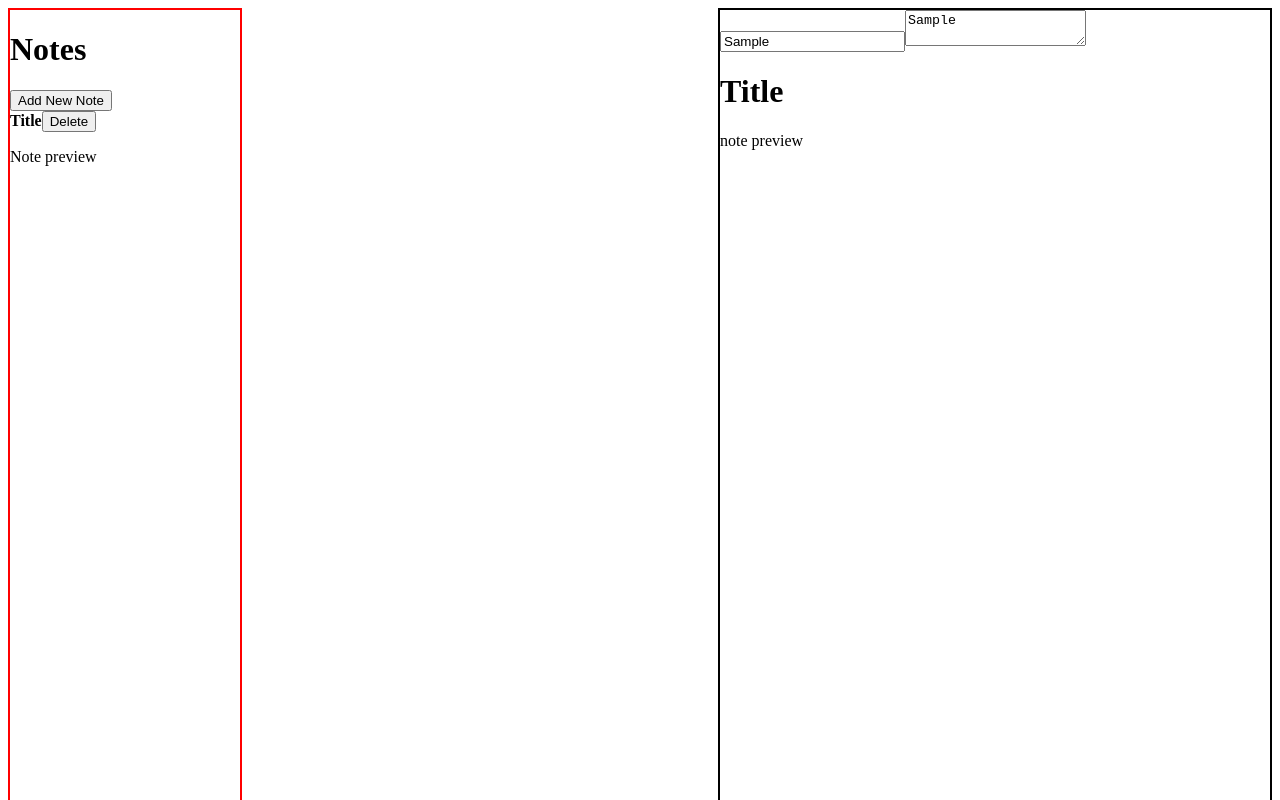
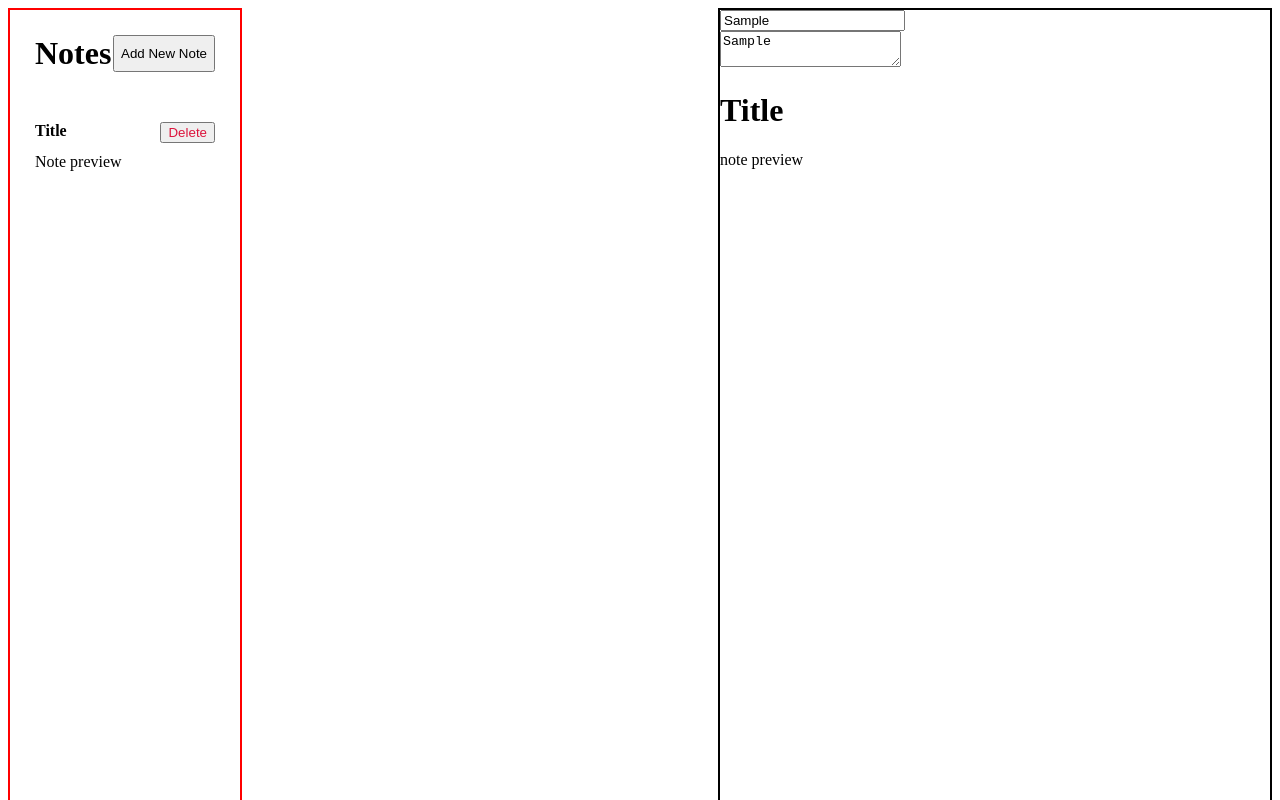
Before and after one commit to maisha-i/Capstone-fullstack-app, a React (Create React App) app in the folder frontend/note-it-down/: page / in a window 1280 px wide. Both pictures are taken after typing "Sample", "Sample" into the empty fields and a click on the button "Add New Note". Shown: the top 800 px of the page. Built offline with nearby package versions, Linux system fonts and the light colour scheme.

Commit message:
add new note working

```diff
--- a/frontend/note-it-down/package.json
+++ b/frontend/note-it-down/package.json
@@ -10,6 +10,7 @@
     "react": "^18.2.0",
     "react-dom": "^18.2.0",
     "react-scripts": "5.0.1",
+    "react-uuid": "^1.0.2",
     "web-vitals": "^2.1.4"
   },
   "scripts": {
--- a/frontend/note-it-down/src/App.js
+++ b/frontend/note-it-down/src/App.js
@@ -3,12 +3,23 @@ import './App.css';
 // import LoginPage from './loginPage/LoginPage';
 // import ContentPage from './Contents/ContentPage';
 import NotesMain from './NotesPage/NotesMain';
-// import Notes from './NotesPage/Notes';
 import NotesSide from './NotesPage/NotesSide';
+import uuid from 'react-uuid';
 
 function App() {
 
+  const [notes, setNotes] = useState([])
 
+  const onAddNote = () => {
+
+    const newNote = {
+      id: uuid(),
+      title: "new note",
+      content:"...",
+    };
+
+    setNotes([newNote, ...notes])
+  };
 
 
   return (
@@ -20,8 +31,8 @@ function App() {
       <div className="cover page1"></div> */}
 
       {/* <ContentPage /> */}
-      {/* <Notes /> */}
-      <NotesSide  />
+
+      <NotesSide notes = {notes}  onAddNote={onAddNote} />
       <NotesMain />
 
     </>
--- a/frontend/note-it-down/src/NotesPage/Notes.css
+++ b/frontend/note-it-down/src/NotesPage/Notes.css
@@ -9,7 +9,40 @@
     border: solid black 2px;
     width: 550px;
     height: 1000px;
-    display: block;
+
     float: right;
 
 }
+
+.app-sidebar-header {
+    display: flex;
+    justify-content: space-between;
+    padding: 25px;
+  }
+
+  .app-sidebar-header h1 {
+    margin: 0;
+  }
+
+  .app-sidebar-notes {
+    height: calc(100vh - 78px);
+    overflow-y: scroll;
+  }
+  .app-sidebar-note {
+    padding: 25px;
+    cursor: pointer;
+  }
+  .sidebar-note-title {
+    display: flex;
+    justify-content: space-between;
+  }
+  .app-sidebar-note button {
+    color: crimson;
+  }
+  .app-sidebar-note p {
+    margin: 10px 0;
+  }
+
+  .input{
+      display: block
+  }
--- a/frontend/note-it-down/src/NotesPage/NotesMain.js
+++ b/frontend/note-it-down/src/NotesPage/NotesMain.js
@@ -5,7 +5,7 @@ function NotesMain(){
     return <div className="notes-main">
         <div className="app-main-note-edit">
 
-        <input type="text" id="title" autoFocus />
+        <input class= 'input' type="text" id="title" autoFocus />
 
         <textarea id="body" placeholder="Write your note here..." />
 
--- a/frontend/note-it-down/src/NotesPage/NotesSide.js
+++ b/frontend/note-it-down/src/NotesPage/NotesSide.js
@@ -1,15 +1,18 @@
 import "./Notes.css"
 
-function NotesSide({ notes}){
+function NotesSide({notes, onAddNote}){
     return (
         <div className="notes-sidebar">
           <div className="app-sidebar-header">
             <h1>Notes</h1>
-            <button>Add New Note</button>
+
+            <button onClick={onAddNote}>Add New Note</button>
         </div>
 
         <div className="app-sidebar-notes">
-            <div className="app-sidebar-note">
+            {notes.map((note) => (
+                 <div className="app-sidebar-note">
+
             <div className="sidebar-note-title">
 
             <strong>Title</strong>
@@ -21,6 +24,9 @@ function NotesSide({ notes}){
             <p>Note preview</p>
 
             </div>
+            ))}
+
+
         </div>
         </div>
 
--- a/frontend/note-it-down/src/index.js
+++ b/frontend/note-it-down/src/index.js
@@ -2,7 +2,7 @@ import React from 'react';
 import ReactDOM from 'react-dom/client';
 import './index.css';
 import App from './App';
-import reportWebVitals from './reportWebVitals';
+
 
 const root = ReactDOM.createRoot(document.getElementById('root'));
 root.render(
@@ -10,8 +10,3 @@ root.render(
     <App />
   </React.StrictMode>
 );
-
-// If you want to start measuring performance in your app, pass a function
-// to log results (for example: reportWebVitals(console.log))
-// or send to an analytics endpoint. Learn more: https://bit.ly/CRA-vitals
-reportWebVitals();
```
Also changed, not shown: frontend/note-it-down/src/NotesPage/Notes.js (deleted, +0 -13 lines), 1 other file (tests, documents, lock files or other folders).
